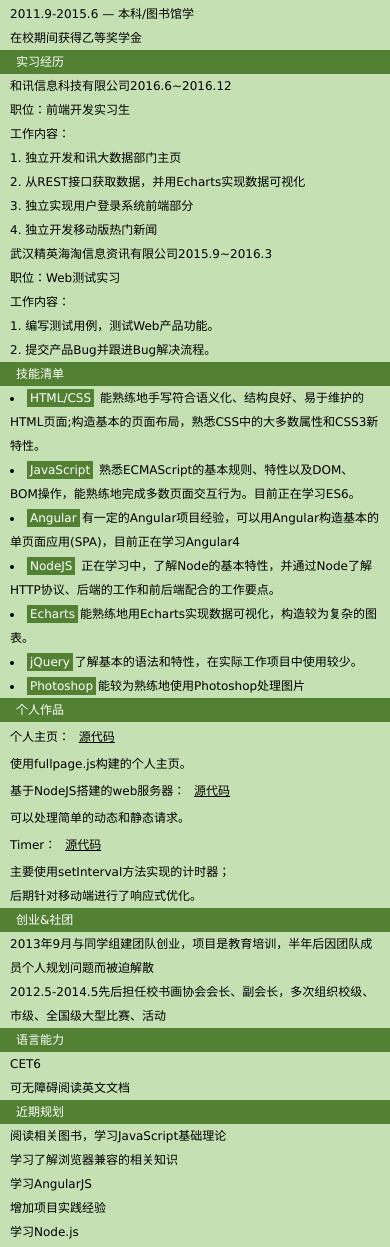
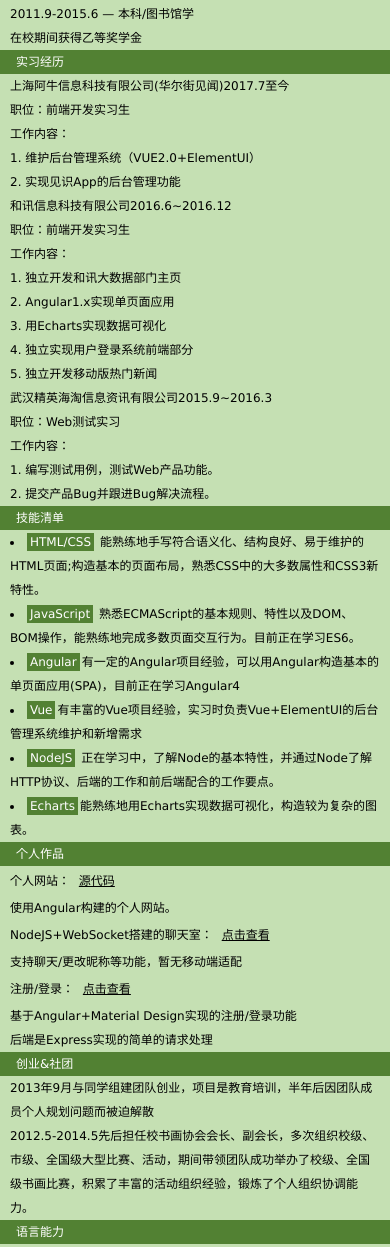
Before and after one commit to dongsuo/MyResume, a plain HTML site: page index.html in a window 390 px wide. Shown: the part 332-1579 px from the top of the page. Drawn offline with nearby package versions, Linux system fonts and the light colour scheme; files that its build step writes are made by us from their sources.

Commit message:
修改链接

```diff
--- a/index.html
+++ b/index.html
@@ -8,17 +8,17 @@
     <meta name="renderer" content="webkit">
     <meta name="description" content="这是徐晓飞的个人简历，徐晓飞是一名前端开发程序员">
     <title>徐晓飞的简历/Xu XiaoFei's Resume</title>
-    <link rel="stylesheet" href="/resume/style/common.css">
-    <link rel="stylesheet" type="text/css" media="screen and (min-width:769px)" href="/resume/style/resume.css">
-    <link rel="stylesheet" type="text/css" media="screen and (max-width:768px)" href="/resume/style/mobile.css">
-    <link rel="stylesheet" type="text/css" media="print" href="/resume/style/resumeprint.css">
+    <link rel="stylesheet" href="./style/common.css">
+    <link rel="stylesheet" type="text/css" media="screen and (min-width:769px)" href="./style/resume.css">
+    <link rel="stylesheet" type="text/css" media="screen and (max-width:768px)" href="./style/mobile.css">
+    <link rel="stylesheet" type="text/css" media="print" href="./style/resumeprint.css">
 </head>
 
 <body>
     <div id="container">
         <div id="basic-info">
             <h2><span>基本信息</span></h2>
-            <img src="/resume/images/xuxiaofei1.jpg" alt="Personal Image">
+            <img src="./images/xuxiaofei1.jpg" alt="Personal Image">
             <ul>
                 <li>姓名：徐晓飞</li>
                 <li>年龄：24</li>
@@ -27,7 +27,7 @@
                 <li>E-mail: <a href="mailto:xuxiaofei915@gmail.com">xuxiaofei915@gmail.com</a></li>
                 <li>GitHub: <a href="https://github.com/dongsuo">https://github.com/dongsuo</a></li>
             </ul>
-            <div id="pdfdl"><a href="/resume/file/xu_xiao_fei's_resume.pdf" target="new">打印|Print</a></div>
+            <div id="pdfdl"><a href="./file/xu_xiao_fei's_resume.pdf" target="new">打印|Print</a></div>
         </div>
         <div class="main-info job-target">
             <h2><span>求职目标</span></h2>
@@ -58,13 +58,24 @@
         </div>
         <div class="main-info intern-info">
             <h2><span>实习经历</span></h2>
+            <h3 class="intern-info-h">上海阿牛信息科技有限公司(华尔街见闻)<span>2017.7至今</span></h3>
+            <ul class="intern-info-items">
+                <li>职位：前端开发实习生</li>
+                <li>工作内容：
+                    <ol>
+                        <li>维护后台管理系统（VUE2.0+ElementUI）</li>
+                        <li>实现见识App的后台管理功能</li>
+                    </ol>
+                </li>
+            </ul>
             <h3 class="intern-info-h">和讯信息科技有限公司<span>2016.6~2016.12</span></h3>
             <ul class="intern-info-items">
                 <li>职位：前端开发实习生</li>
                 <li>工作内容：
                     <ol>
                         <li>独立开发和讯大数据部门主页</li>
-                        <li>从REST接口获取数据，并用Echarts实现数据可视化</li>
+                        <li>Angular1.x实现单页面应用</li>
+                        <li>用Echarts实现数据可视化</li>
                         <li>独立实现用户登录系统前端部分</li>
                         <li>独立开发移动版热门新闻</li>
                     </ol>
@@ -89,39 +100,37 @@
                 <li><span class="term">JavaScript</span> 熟悉ECMAScript的基本规则、特性以及DOM、BOM操作，能熟练地完成多数页面交互行为。目前正在学习ES6。
                 </li>
                 <li><span class="term">Angular</span>有一定的Angular项目经验，可以用Angular构造基本的单页面应用(SPA)，目前正在学习Angular4</li>
+                <li><span class="term">Vue</span>有丰富的Vue项目经验，实习时负责Vue+ElementUI的后台管理系统维护和新增需求</li>
                 <li><span class="term">NodeJS</span>
                 正在学习中，了解Node的基本特性，并通过Node了解HTTP协议、后端的工作和前后端配合的工作要点。</li>
                 <li><span class="term">Echarts</span>能熟练地用Echarts实现数据可视化，构造较为复杂的图表。</li>
-                <li><span class="term">jQuery</span>了解基本的语法和特性，在实际工作项目中使用较少。</li>
-                <li><span class="term">Photoshop</span>能较为熟练地使用Photoshop处理图片</li>
             </ul>
         </div>
         <div class="main-info personal-project">
             <h2><span>个人作品</span></h2>
             <dl class="person-work">
-                <dt>个人主页：
-                    <!-- <a href="http://xiaofeixu.cn/" target="_blank">点击查看</a> -->
-                    <a href="https://github.com/dongsuo/dongsuo.github.io">源代码</a>
+                <dt>个人网站：
+                    <a href="https://github.com/dongsuo/MySite" target="_blank">源代码</a>
                 </dt>
-                <dd>使用fullpage.js构建的个人主页。</dd>
-                <dt>基于NodeJS搭建的web服务器：
-                    <!-- <a href="http://xiaofeixu.cn/" target="_blank">点击查看</a> -->
-                    <a href="https://github.com/dongsuo/node/">源代码</a>
+                <dd>使用Angular构建的个人网站。</dd>
+                <dt>NodeJS+WebSocket搭建的聊天室：
+                     <a href="http://xiaofeixu.cn/lab/chat/" target="_blank">点击查看</a>
+                    <!-- <a href="https://github.com/dongsuo/node/">源代码</a> -->
                 </dt>
-                <dd>可以处理简单的动态和静态请求。</dd>
-                <dt>Timer：
-                    <!-- <a href="http://dongsuo.github.io/timer.html" target="_blank">点击查看</a> -->
-                    <a href="https://github.com/dongsuo/resume" target="_blank">源代码</a>
+                <dd>支持聊天/更改昵称等功能，暂无移动端适配</dd>
+                <dt>注册/登录：
+                     <a href="http://xiaofeixu.cn/authorization/login" target="_blank">点击查看</a>
+                    <!-- <a href="https://github.com/dongsuo/resume" target="_blank">源代码</a> -->
                 </dt>
-                <dd>主要使用setInterval方法实现的计时器；</dd>
-                <dd>后期针对移动端进行了响应式优化。</dd>
+                <dd>基于Angular+Material Design实现的注册/登录功能</dd>
+                <dd>后端是Express实现的简单的请求处理</dd>
             </dl>
         </div>
         <div class="main-info school-work">
             <h2><span>创业&amp;社团</span></h2>
             <ul>
                 <li>2013年9月与同学组建团队创业，项目是教育培训，半年后因团队成员个人规划问题而被迫解散</li>
-                <li>2012.5-2014.5先后担任校书画协会会长、副会长，多次组织校级、市级、全国级大型比赛、活动</li>
+                <li>2012.5-2014.5先后担任校书画协会会长、副会长，多次组织校级、市级、全国级大型比赛、活动，期间带领团队成功举办了校级、全国级书画比赛，积累了丰富的活动组织经验，锻炼了个人组织协调能力。</li>
             </ul>
         </div>
         <div class="main-info language-ability">
```
